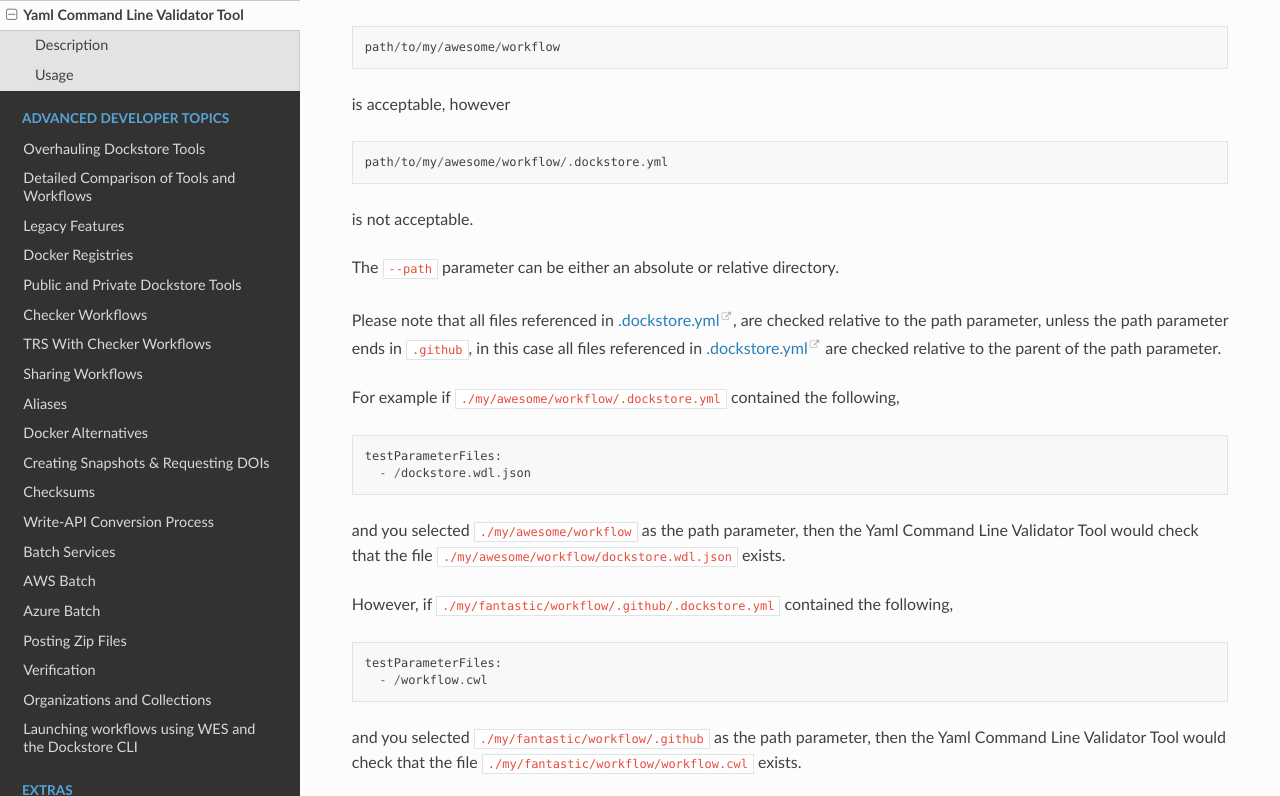
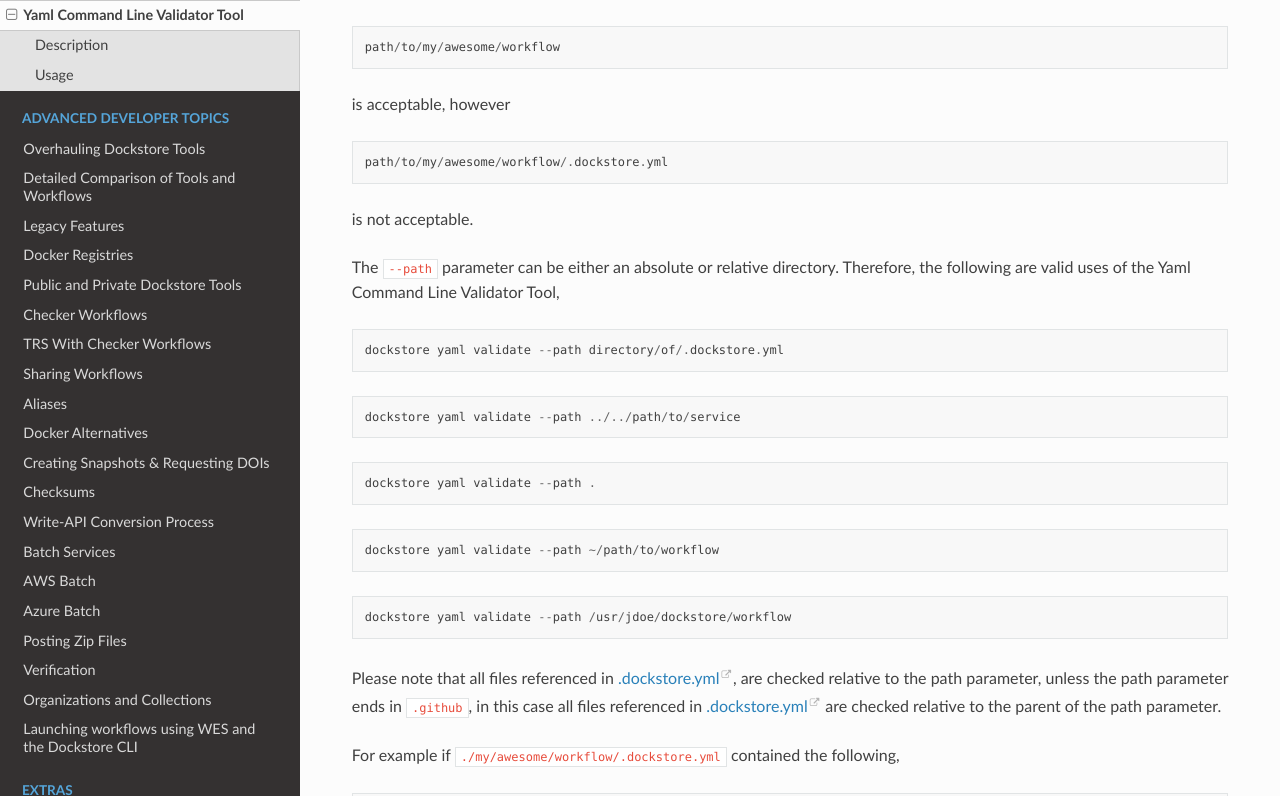
Before and after one commit to dockstore/dockstore-documentation, a Sphinx documentation site: the page built from docs/advanced-topics/dockstore-cli/yaml-command-line-validator-tool.rst, in a window 1280 px wide and 900 px high, scrolled down 1296 px, cut to the strip 0-796 px from the top of the window. Built offline with Sphinx 7.4.7 and the Read the Docs theme 2.0.0, drawn with Linux system fonts in a browser that asks for light colours.

Commit message:
Added more examples of path parameter.

```diff
--- a/docs/advanced-topics/dockstore-cli/yaml-command-line-validator-tool.rst
+++ b/docs/advanced-topics/dockstore-cli/yaml-command-line-validator-tool.rst
@@ -73,7 +73,28 @@
 
 is not acceptable.
 
-The ``--path`` parameter can be either an absolute or relative directory.
+The ``--path`` parameter can be either an absolute or relative directory. Therefore, the following are valid uses of the Yaml Command Line Validator Tool,
+
+::
+
+  dockstore yaml validate --path directory/of/.dockstore.yml
+
+::
+
+  dockstore yaml validate --path ../../path/to/service
+
+::
+
+  dockstore yaml validate --path .
+
+::
+
+  dockstore yaml validate --path ~/path/to/workflow
+
+::
+
+  dockstore yaml validate --path /usr/jdoe/dockstore/workflow
+
 
 Please note that all files referenced in `.dockstore.yml <https://docs.dockstore.org/en/stable/dictionary.html?highlight=.dockstore.yml#dict-dockstore-yml>`_,
 are checked relative to the path parameter, unless the path parameter ends in ``.github``, in this case all files referenced in  `.dockstore.yml <https://docs.dockstore.org/en/stable/dictionary.html?highlight=.dockstore.yml#dict-dockstore-yml>`_
```
